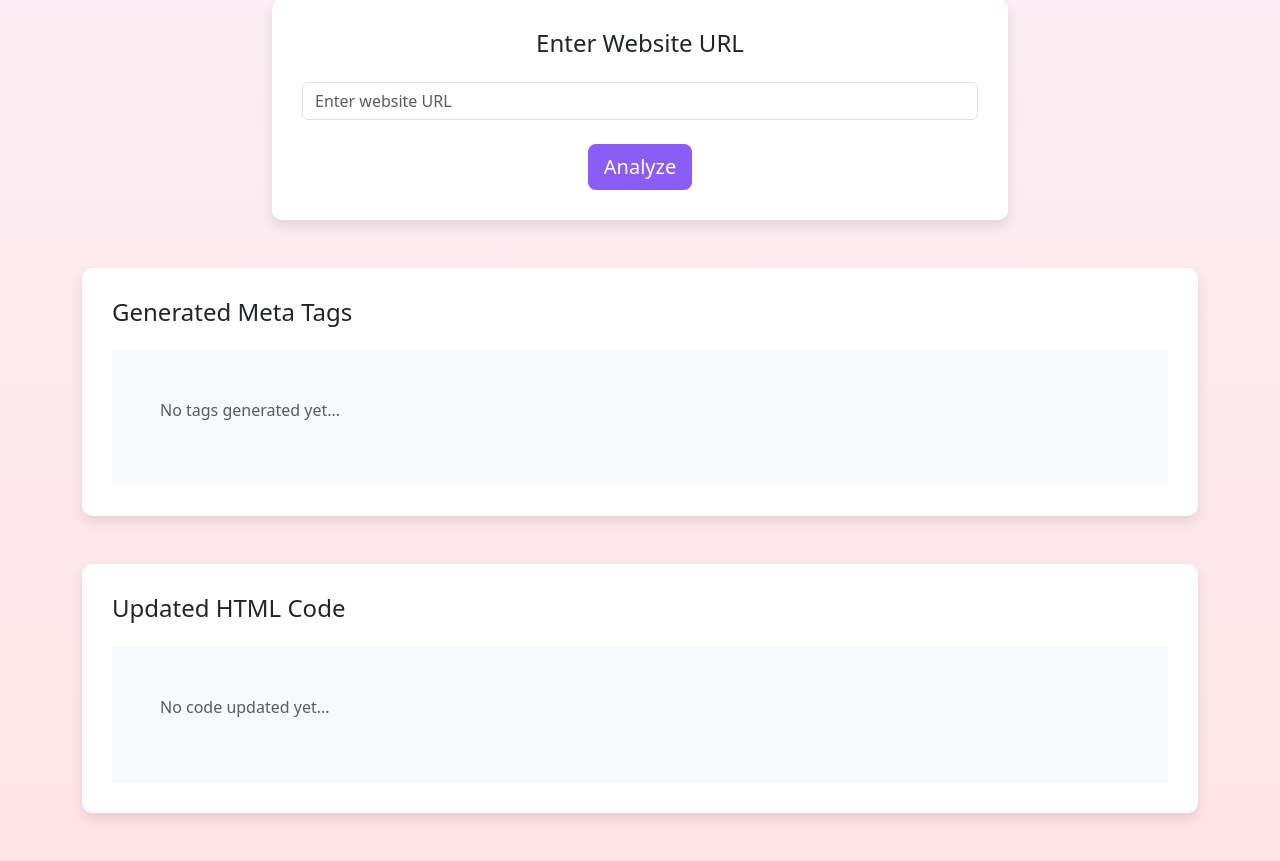
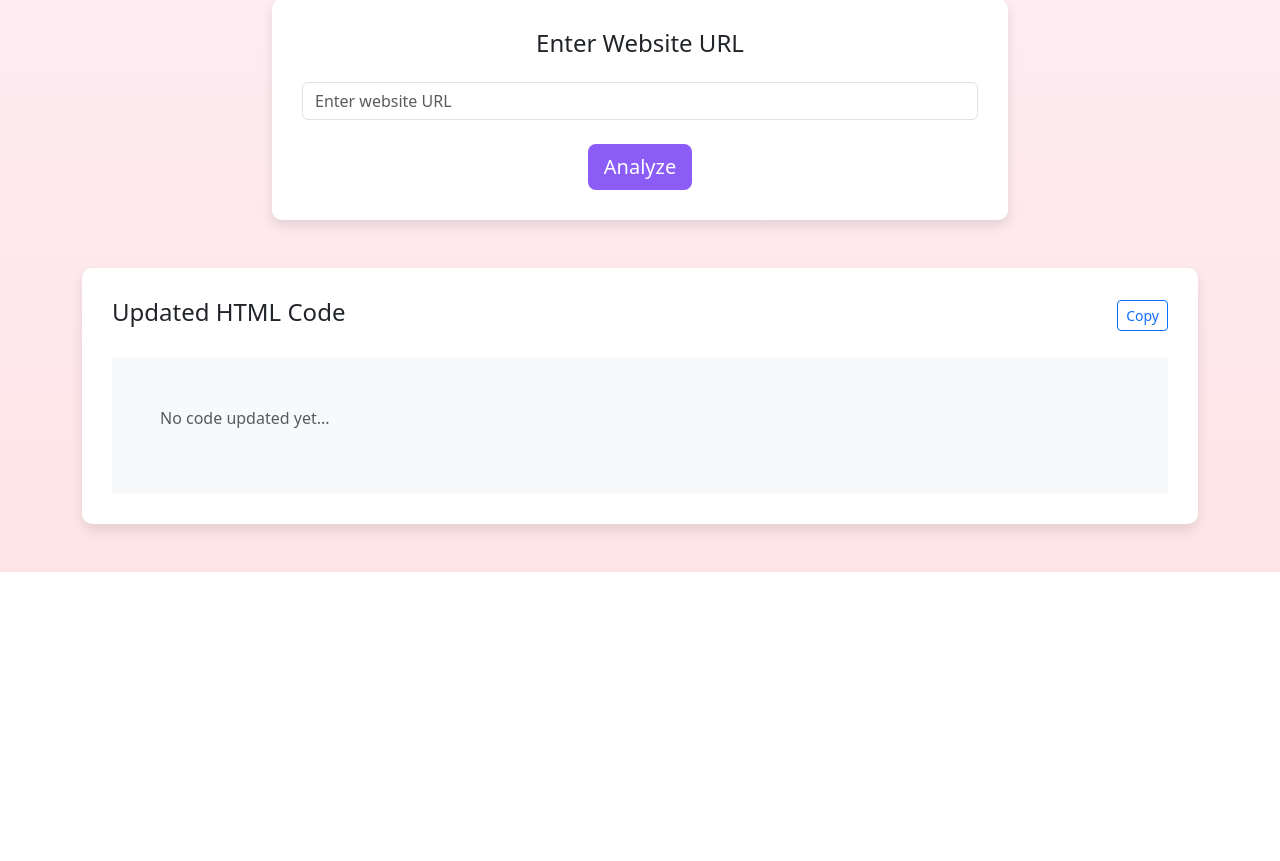
Before and after one commit to KyleSeaford/MetaBoost, a Django app: page /dashboard/ in a window 1280 px wide. Shown: the part 660-1521 px from the top of the page. After the commit the page ends 1232 px from the top, so only its background shows below. Run offline with Django 5.2, Linux system fonts and the light colour scheme; a user stored in the database is signed in; some libraries are stand-ins or nearby versions.

Commit message:
displays the whole respons in code area, user logged, copy code button

```diff
--- a/MetaBoost/templates/dash.html
+++ b/MetaBoost/templates/dash.html
@@ -122,22 +122,27 @@
             </div>
         </div>
 
-        <div class="row mb-5">
+        <!-- <div class="row mb-5">
             <div class="col-md-12">
                 <div class="feature-card">
-                    <h4 class="feature-title mb-4">Generated Meta Tags</h4>
+                    <div class="d-flex justify-content-between align-items-center mb-4">
+                        <h4 class="feature-title">Generated Meta Tags</h4>
+                        <button class="btn btn-sm btn-outline-primary" onclick="copyToClipboard('meta-tags')">Copy</button>
+                    </div>
                     <div id="meta-tags" class="bg-light p-5">
-                        <!-- Meta tags will be displayed here -->
                         <p class="text-muted">No tags generated yet...</p>
                     </div>
                 </div>
             </div>
-        </div>
+        </div> -->
 
         <div class="row mb-5">
             <div class="col-md-12">
                 <div class="feature-card">
-                    <h4 class="feature-title mb-4">Updated HTML Code</h4>
+                    <div class="d-flex justify-content-between align-items-center mb-4">
+                        <h4 class="feature-title">Updated HTML Code</h4>
+                        <button class="btn btn-sm btn-outline-primary" onclick="copyToClipboard('updated-html')">Copy</button>
+                    </div>
                     <div id="updated-html" class="bg-light p-5">
                         <!-- Updated HTML code will be displayed here -->
                         <p class="text-muted">No code updated yet...</p>
@@ -146,6 +151,7 @@
             </div>
         </div>
 
+
     </div>
 
     <script src="https://cdnjs.cloudflare.com/ajax/libs/bootstrap/5.3.0/js/bootstrap.bundle.min.js"></script>
@@ -153,8 +159,8 @@
         let pagesAnalyzed = 0; // Counter for pages analyzed
 
         function analyzeUrl() {
-            const url = document.getElementById('website-url').value; // Get the URL input
-            const fileInput = document.getElementById('fileElem'); // Get the file input
+            const url = document.getElementById('website-url').value;
+            const fileInput = document.getElementById('fileElem');
 
             if (url) {
                 let htmlContent = '';
@@ -164,15 +170,10 @@
                     const reader = new FileReader();
 
                     reader.onload = function (event) {
-                        htmlContent = event.target.result; // Read the file content
+                        htmlContent = event.target.result;
 
-                        // Prepare the request payload
-                        const payload = {
-                            url: url,
-                            html: htmlContent
-                        };
+                        const payload = { url: url, html: htmlContent };
 
-                        // Send POST request to Django backend
                         fetch('/analyze-url/', {
                             method: 'POST',
                             headers: {
@@ -182,46 +183,13 @@
                         })
                         .then(response => response.json())
                         .then(data => {
-                                console.log('Backend response:', data); // Log response from backend
-
-                                // Check if there are outputs
-                                if (data.outputs && data.outputs.length > 0) {
-                                    // Extract only the meta tags from the first output
-                                    const firstOutput = data.outputs[0];
-                                    const metaTags = extractMetaTags(firstOutput); // Call function to extract meta tags
-
-                                    // Extract only the updated HTML content from the second output
-                                    const secondOutput = data.outputs.length > 1 ? data.outputs[1] : '';
-                                    const updatedHtml = extractUpdatedHtml(secondOutput); // Call function to extract updated HTML
-
-                                    // Place the extracted meta tags into the 'meta-tags' div as escaped code
-                                    const metaTagsDiv = document.getElementById('meta-tags');
-                                    metaTagsDiv.innerHTML = `<pre><code>${escapeHtml(metaTags)}</code></pre>` || '<p class="text-muted">No tags generated yet...</p>';
-
-                                    // Place the extracted updated HTML content into the 'updated-html' div as escaped code
-                                    const updatedHtmlDiv = document.getElementById('updated-html');
-                                    updatedHtmlDiv.innerHTML = `<pre><code>${escapeHtml(updatedHtml)}</code></pre>` || '<p class="text-muted">No code updated yet...</p>';
-
-                                    // Additional logging for debugging
-                                    console.log("Extracted Meta Tags:", metaTags);
-                                    console.log("Extracted Updated HTML:", updatedHtml);
-
-                                } else if (data.message) {
-                                    document.getElementById('meta-tags').textContent = data.message; // Show any messages from the backend
-                                    document.getElementById('updated-html').textContent = data.message; // Show same message in updated HTML section
-                                } else {
-                                    document.getElementById('meta-tags').textContent = 'No outputs received from AI API.'; // Fallback message
-                                    document.getElementById('updated-html').textContent = 'No outputs received from AI API.'; // Fallback message
-                                }
+                            displayAnalysisResults(data); // Display the updated HTML content
                         })
-                            .catch(error => {
-                                console.error('Error during fetch:', error); // Log any errors
-                            });
+                        .catch(error => console.error('Error during fetch:', error));
                     };
 
-                    reader.readAsText(file); // Read the file as text
+                    reader.readAsText(file);
                 } else {
-                    // Send POST request without file content
                     const payload = { url: url };
 
                     fetch('/analyze-url/', {
@@ -233,62 +201,40 @@
                     })
                     .then(response => response.json())
                     .then(data => {
-                            console.log('Backend response:', data); // Log response from backend
-
-                            // Check if there are outputs
-                            if (data.outputs && data.outputs.length > 0) {
-                                // Extract only the meta tags from the first output
-                                const firstOutput = data.outputs[0];
-                                const metaTags = extractMetaTags(firstOutput); // Call function to extract meta tags
-
-                                // Extract only the updated HTML content from the second output
-                                const secondOutput = data.outputs.length > 1 ? data.outputs[1] : '';
-                                const updatedHtml = extractUpdatedHtml(secondOutput); // Call function to extract updated HTML
-
-                                // Place the extracted meta tags into the 'meta-tags' div as escaped code
-                                const metaTagsDiv = document.getElementById('meta-tags');
-                                metaTagsDiv.innerHTML = `<pre><code>${escapeHtml(metaTags)}</code></pre>` || '<p class="text-muted">No tags generated yet...</p>';
-
-                                // Place the extracted updated HTML content into the 'updated-html' div as escaped code
-                                const updatedHtmlDiv = document.getElementById('updated-html');
-                                updatedHtmlDiv.innerHTML = `<pre><code>${escapeHtml(updatedHtml)}</code></pre>` || '<p class="text-muted">No code updated yet...</p>';
-
-                                // Additional logging for debugging
-                                console.log("Extracted Meta Tags:", metaTags);
-                                console.log("Extracted Updated HTML:", updatedHtml);
-
-                            } else if (data.message) {
-                                document.getElementById('meta-tags').textContent = data.message; // Show any messages from the backend
-                                document.getElementById('updated-html').textContent = data.message; // Show same message in updated HTML section
-                            } else {
-                                document.getElementById('meta-tags').textContent = 'No outputs received from AI API.'; // Fallback message
-                                document.getElementById('updated-html').textContent = 'No outputs received from AI API.'; // Fallback message
-                            }
+                        displayAnalysisResults(data);
                     })
-                        .catch(error => {
-                            console.error('Error during fetch:', error); // Log any errors
-                        });
+                    .catch(error => console.error('Error during fetch:', error));
                 }
             } else {
-                console.log('Please enter a valid URL.'); // Log if URL is not entered
+                console.log('Please enter a valid URL.');
             }
         }
 
-        // Function to extract only meta tags from the AI output
-        function extractMetaTags(output) {
-            // Use regular expression or string methods to extract only <meta> tags from the output
-            const metaTags = output.match(/<meta[^>]*>/g); // Match all <meta> tags in the output
-            return metaTags ? metaTags.join('\n') : ''; // Join them with a newline
+        function displayAnalysisResults(data) {
+            if (data.outputs && data.outputs.length > 0) {
+                const updatedHtml = data.outputs.length > 1 ? data.outputs[1] : '';
+
+                const updatedHtmlDiv = document.getElementById('updated-html');
+                if (updatedHtml) {
+                    updatedHtmlDiv.innerHTML = `<pre><code>${escapeHtml(updatedHtml)}</code></pre>`;
+                } else {
+                    updatedHtmlDiv.innerHTML = '<p class="text-muted">No code updated yet...</p>';
+                }
+
+            } else if (data.message) {
+                document.getElementById('updated-html').textContent = data.message;
+            } else {
+                document.getElementById('updated-html').textContent = 'No outputs received from AI API.';
+            }
         }
 
         // Function to extract only the updated HTML from the AI output
         function extractUpdatedHtml(output) {
-            // Use regular expression or string methods to extract only the updated HTML
             const updatedHtmlMatch = output.match(/<html[^>]*>([\s\S]*?)<\/html>/); // Match content between <html> tags
             return updatedHtmlMatch ? updatedHtmlMatch[0] : ''; // Return the matched HTML code
         }
 
-        // Function to escape HTML special characters
+        // Function to escape HTML special characters for displaying as plain text
         function escapeHtml(unsafe) {
             return unsafe
                 .replace(/&/g, "&amp;")
@@ -297,6 +243,22 @@
                 .replace(/"/g, "&quot;")
                 .replace(/'/g, "&#039;");
         }
+
+        // Copy code function
+        function copyToClipboard(elementId) {
+            const contentElement = document.getElementById(elementId);
+            let content = contentElement.textContent || contentElement.innerText;
+
+            const tempTextArea = document.createElement("textarea");
+            tempTextArea.value = content;
+            document.body.appendChild(tempTextArea);
+            tempTextArea.select();
+            document.execCommand("copy");
+            document.body.removeChild(tempTextArea);
+
+            console.log('Copied to clipboard:');
+        }
+
 
         function displayFileName() {
             const fileInput = document.getElementById('fileElem');
--- a/MetaBoost/views.py
+++ b/MetaBoost/views.py
@@ -73,6 +73,8 @@ def analyze_url(request):
             url = data.get('url', '')
             html_content = data.get('html', '')
 
+            user = request.user  # Get the logged-in user
+
             # Print inputs for debugging
             print(f"URL Received: {url}")
             print(f"HTML Content Received: {html_content[:500]}")  # Print first 500 characters for reference
@@ -88,7 +90,7 @@ def analyze_url(request):
                 },
                 "query": f"URL: {url}, HTML: {html_content}",
                 "response_mode": "streaming",
-                "user": "Anonymous"
+                "user": user.username,  # Use the logged-in user's username
             }
 
             # Print the payload for debugging
```
Lines whose indentation alone changed are shown as unchanged.
